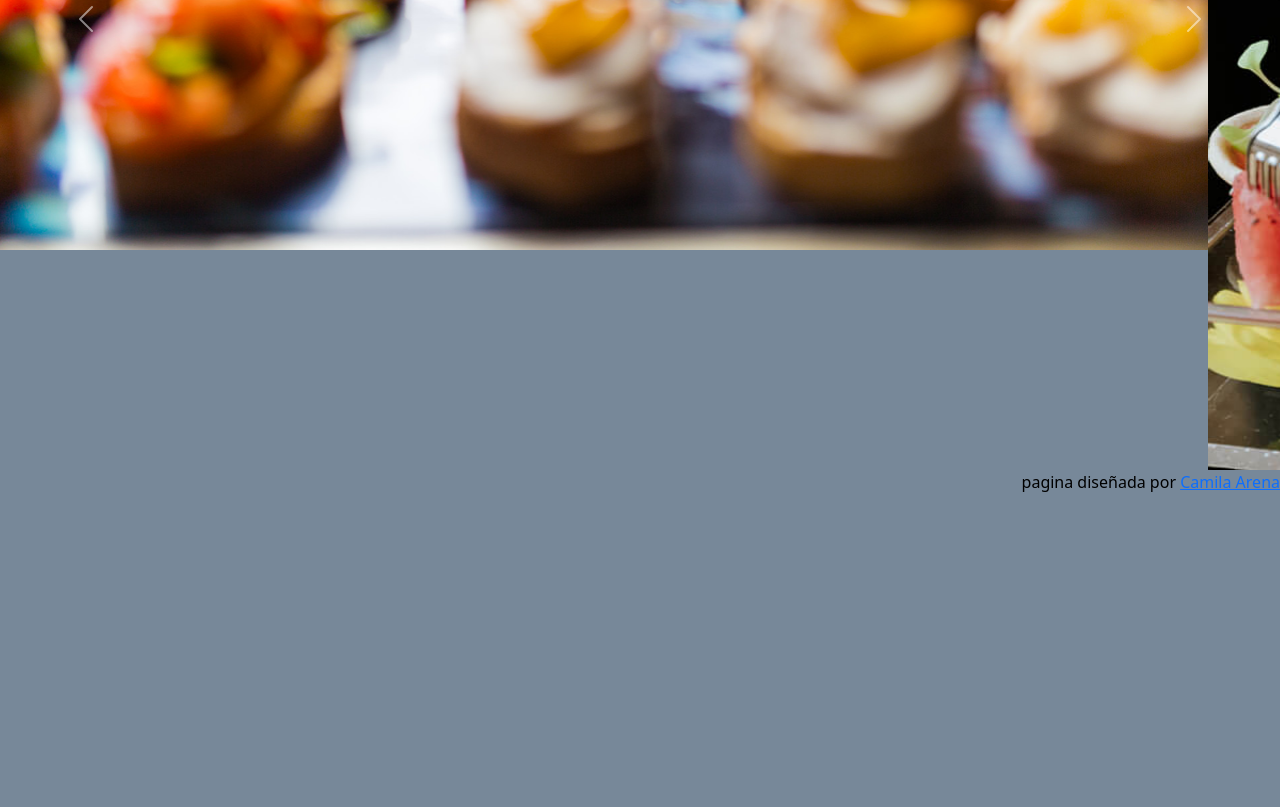
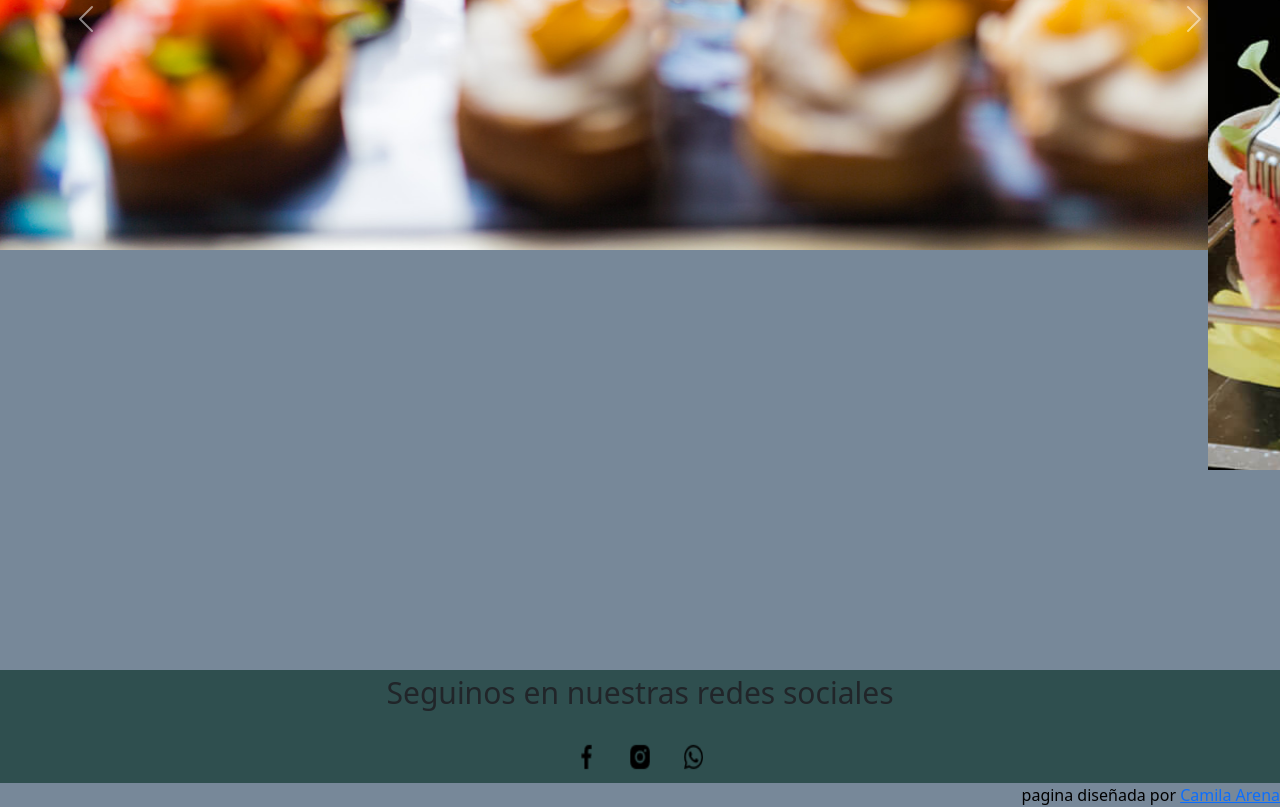
Before and after one commit to belchus/ArenaCamila-Catering2, a website: page index.html in a window 1280 px wide. Shown: the part 1617-2424 px from the top of the page. Before the commit the page ends 2111 px from the top, so only its background shows below. Drawn offline with nearby package versions, Linux system fonts and the light colour scheme.

Commit message:
cambios en el index

```diff
--- a/index.html
+++ b/index.html
@@ -112,7 +112,14 @@
         </button>
       </div>
     </main>
-
+    <div class="iconos">
+      <p>
+        Seguinos en nuestras redes sociales
+      </p>
+      <img class="icono" src="img/bxl-facebook.png" alt="">
+      <img class="icono" src="img/bxl-instagram-alt.png" alt="">
+      <img class="icono" src="img/bxl-whatsapp.png" alt="">
+    </div>
 
     <footer class="row">
       <div col-12>
```
